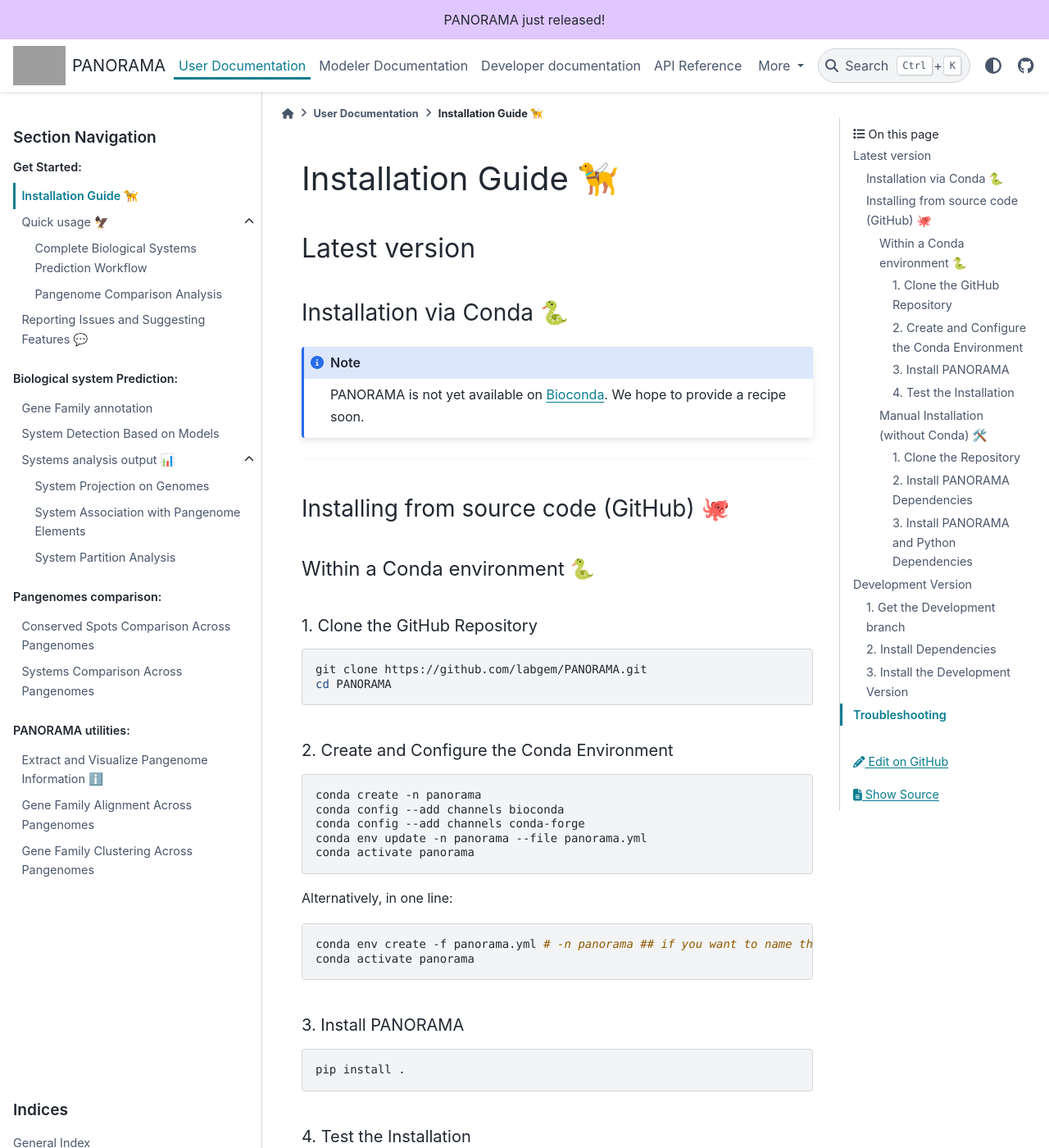
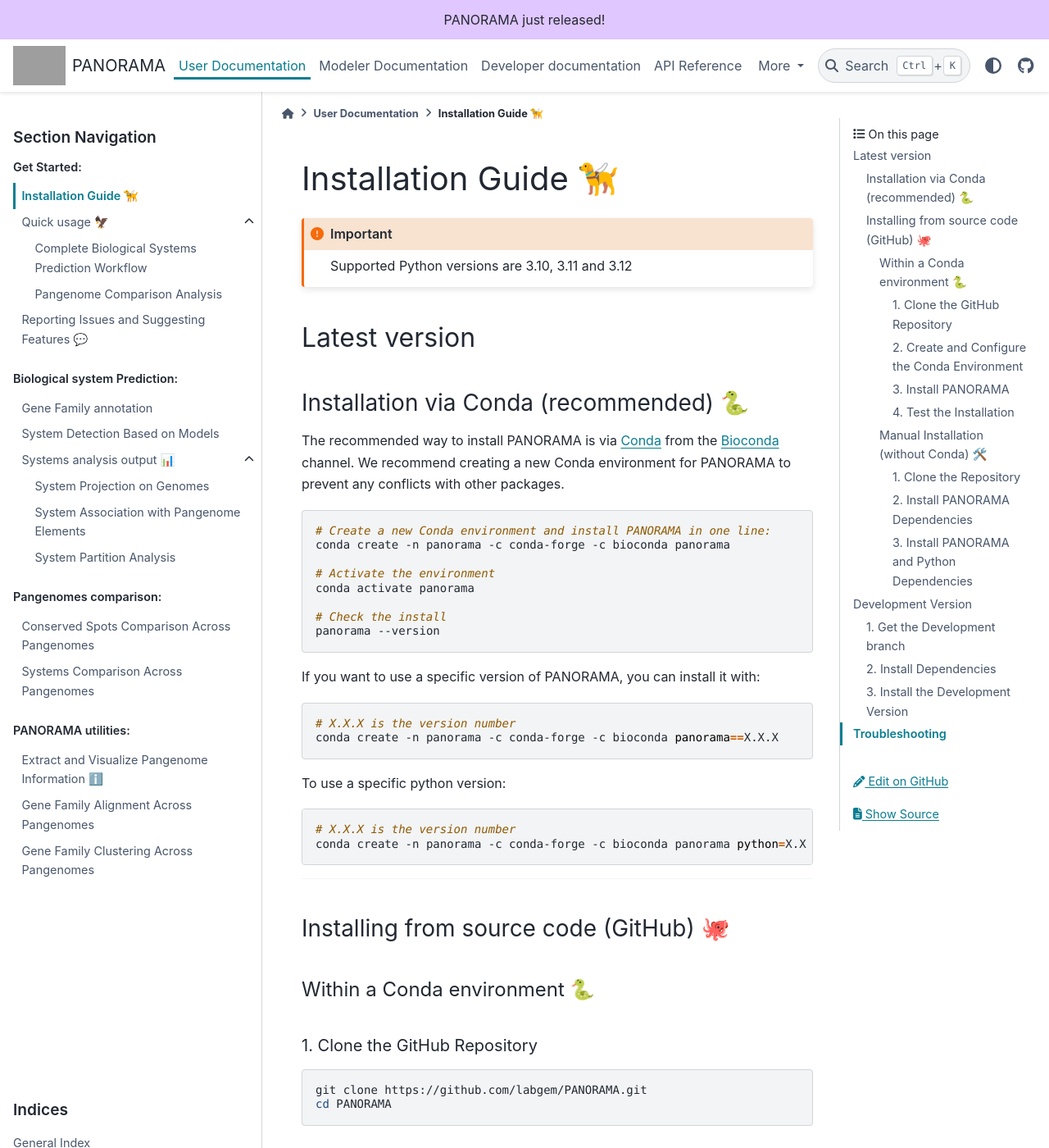
Before and after one commit to labgem/PANORAMA, a Sphinx documentation site: the page built from docs/user/install.md, in a window 1280 px wide and 1400 px high. Shown: the whole window at 82% size. Built offline with Sphinx 7.4.7 and the PyData theme 0.15.4, drawn with Linux system fonts in a browser that asks for light colours; the version number could not be read and is left out; grey boxes are pictures that could not be loaded.

Commit message:
Add the documentation for bioconda install

````diff
--- a/docs/user/install.md
+++ b/docs/user/install.md
@@ -1,12 +1,38 @@
 # Installation Guide 🦮
 
-## Latest version
-### Installation via Conda 🐍
-
-```{note}
-PANORAMA is not yet available on [Bioconda](https://bioconda.github.io/). We hope to provide a recipe soon.
+```{important}
+Supported Python versions are 3.10, 3.11 and 3.12
 ```
 
+## Latest version
+### Installation via Conda (recommended) 🐍
+
+The recommended way to install PANORAMA is via [Conda](https://docs.conda.io/en/latest/miniconda.html)
+from the [Bioconda](https://bioconda.github.io/) channel.
+We recommend creating a new Conda environment for PANORAMA to prevent any conflicts with other packages.
+
+```shell
+# Create a new Conda environment and install PANORAMA in one line:
+conda create -n panorama -c conda-forge -c bioconda panorama
+
+# Activate the environment
+conda activate panorama
+
+# Check the install
+panorama --version
+```
+
+If you want to use a specific version of PANORAMA, you can install it with:
+```shell
+# X.X.X is the version number
+conda create -n panorama -c conda-forge -c bioconda panorama==X.X.X
+```
+
+To use a specific python version:
+```shell
+# X.X.X is the version number
+conda create -n panorama -c conda-forge -c bioconda panorama python=X.X
+```
 ---
 
 ### Installing from source code (GitHub) 🐙
````
